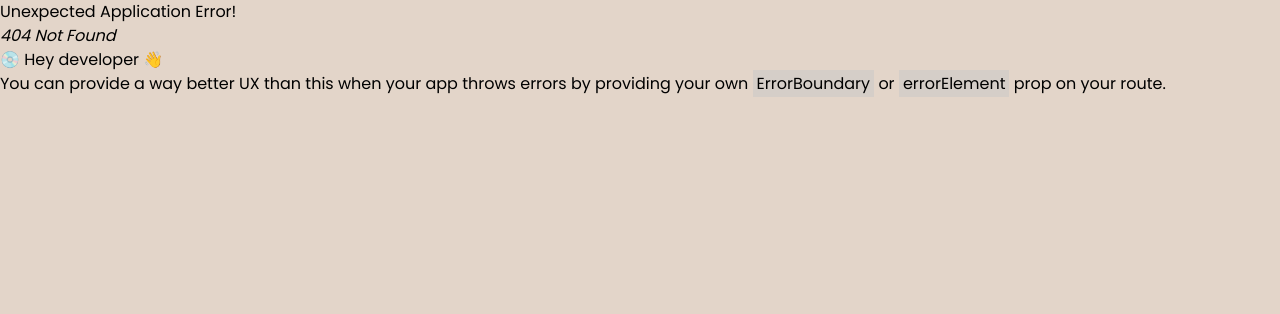
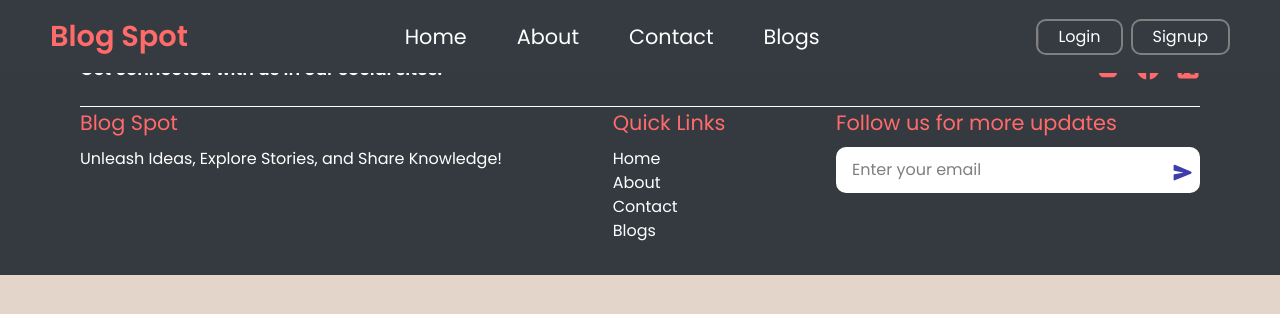
Before and after one commit to theaatosh/Blog-Project, a React (Vite) app in the folder Client/: page /signup in a window 1280 px wide. Before the commit this address had no page. Shown: the top 314 px of the page. Built offline with nearby package versions, Linux system fonts and the light colour scheme.

Commit message:
changes made

```diff
--- /dev/null
+++ b/Client/src/components/Button/Button.jsx
@@ -0,0 +1,14 @@
+import styles from './Button.module.css';
+
+const Button = ({ text }) => {
+  return (
+    <div className={styles.btn_container}>
+      <button className={styles.btn}>
+        <span className={styles.hover_div}></span>
+        {text}
+      </button>
+    </div>
+  );
+};
+
+export default Button;
--- /dev/null
+++ b/Client/src/components/Button/Button.module.css
@@ -0,0 +1,34 @@
+.btn_container {
+    position: relative;
+    display: inline-block;
+}
+
+.btn {
+    cursor: pointer;
+    position: relative;
+    padding: 4px 20px;
+    border: 2px solid grey;
+    border-radius: 10px;
+    color: #fff;
+    background: transparent;
+    overflow: hidden;
+    display: flex;
+    align-items: center;
+    justify-content: center;
+}
+
+.hover_div {
+    position: absolute;
+    top: 0;
+    left: 0;
+    width: 100%;
+    height: 100%;
+    border-radius: 10px;
+    background: rgba(183, 157, 157, 0.3);
+    transform: translateX(-100%);
+    transition: transform 0.4s ease-in-out;
+}
+
+.btn:hover .hover_div {
+    transform: translateX(0);
+}
--- a/Client/src/components/Navbar/Navbar.jsx
+++ b/Client/src/components/Navbar/Navbar.jsx
@@ -1,11 +1,10 @@
-import { AiFillInstagram } from "react-icons/ai";
-import { FaFacebook } from "react-icons/fa";
-import { FaSquareXTwitter } from "react-icons/fa6";
+
 import styles from './Navbar.module.css'
 import { IoIosMenu } from "react-icons/io";
 import { useState } from "react";
 import { RxCross2 } from "react-icons/rx";
-import { Link } from "react-router-dom";
+import { Link, NavLink } from "react-router-dom";
+import Button from '../Button/Button';
 const Navbar = () => {
   const [isMenuOpen,setIsMenuOpen]=useState(false)
 
@@ -18,15 +17,15 @@
         <div className={styles.logo_div}>Blog Spot</div>
 
          <ul className={styles.nav_list}>
-        <Link to='/'> <li className={styles.list}>Home</li></Link>
+        <NavLink to='/' className={({isActive})=>isActive?styles.active:""} > <li className={styles.list}>Home</li></NavLink>
          <Link to='/aboutus'> <li className={styles.list}>About</li></Link>
           <Link to='contactus'><li className={styles.list}>Contact</li></Link>
           <Link to='/blogs'><li className={styles.list}>Blogs</li></Link>
          </ul>
 
          <div className={styles.auth_div}>
-         <button>Login</button>
-         <button>Signup</button>
+         <Link to='/login'><Button text={"Login"}/></Link>
+         <Link to='/signup'><Button text={"Signup"}/></Link>
          </div>
 
 
--- a/Client/src/components/Navbar/Navbar.module.css
+++ b/Client/src/components/Navbar/Navbar.module.css
@@ -33,27 +33,38 @@
     color: white;
     font-size: 1.3rem;
     padding: 1px 20px;
-    border-radius: 20px;
+    border-radius: 10px;
     cursor: pointer;
 
     &:hover{
         background-color:#FE6A6B ;
     }
 }
-
+.active{
+    border-radius: 10px;
+    background-color:#FE6A6B ;
+}
 .auth_div{
     display: flex;
     gap: 0.5rem;
 
 
-    & button{
-        background-color: white;
-        border: 2px solid white;
-        padding: 1px 12px;
+    & .login_btn,.signup_btn{
+        border: 2px solid grey;
+        padding: 4px 12px;
         border-radius: 10px;
-        color:black;
+        color:#fff;
+        cursor: pointer;
+    }
+
+    & .hover_div{
+        border: 2px solid red;
     }
 }
+.login_btn:hover{
+    background-color: red;
+}
+
 
 .icon{
     font-size: 2vw;
--- /dev/null
+++ b/Client/src/pages/Login/Login.jsx
@@ -0,0 +1,10 @@
+
+const Login = () => {
+  return (
+    <div>
+      Login
+    </div>
+  )
+}
+
+export default Login
--- /dev/null
+++ b/Client/src/pages/Signup/Signup.jsx
@@ -0,0 +1,8 @@
+
+const Signup = () => {
+  return (
+    <div>Signup</div>
+  )
+}
+
+export default Signup
```
Also changed, not shown: Client/src/App.jsx (+10 -0 lines).
